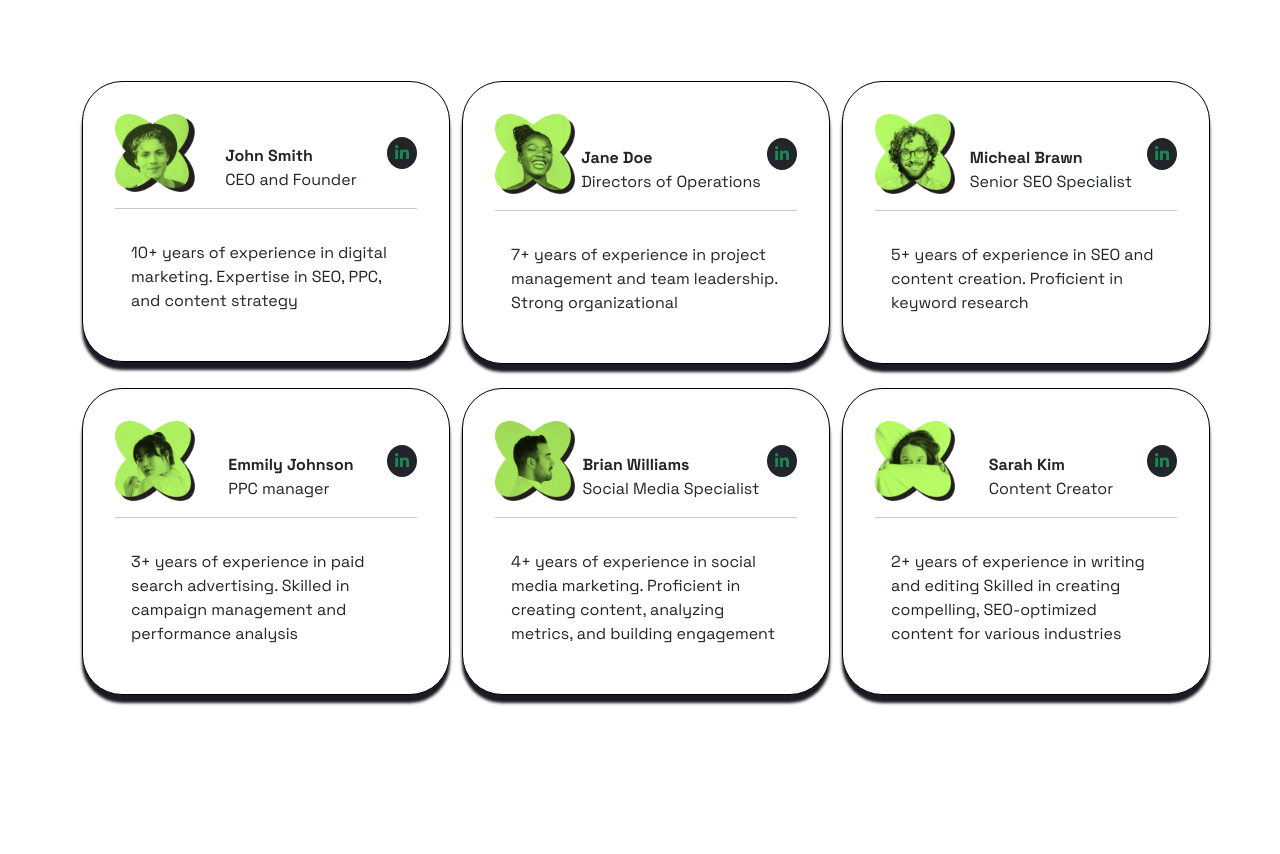
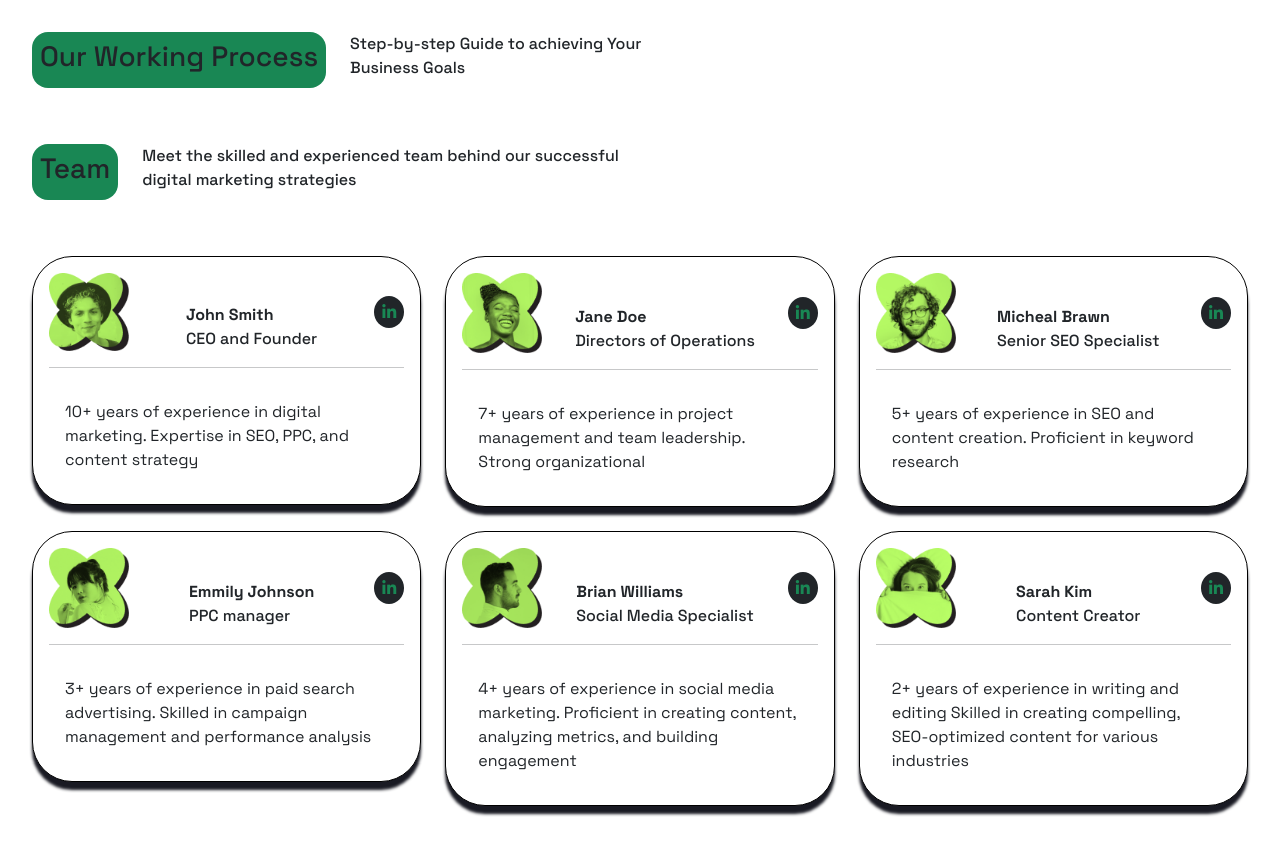
Before and after one commit to LSETF-COHORT2024/positivus, a React (Vite) app: page / in a window 1280 px wide. Shown: the top 854 px of the page. Before the commit the page ends 800 px from the top, so only its background shows below. Built offline with nearby package versions, Linux system fonts and the light colour scheme.

Commit message:
made some changes

```diff
--- a/src/App.css
+++ b/src/App.css
@@ -1,13 +1,30 @@
 #root {
-  max-width: 1280px;
-  margin: 0 auto;
   padding: 2rem;
-  text-align: center;
 }
 body {
-  font-family: 'Space Grotesk', sans-serif;
+  font-family: "Space Grotesk", sans-serif;
 }
 
 .card {
-  padding: 2em;
+  padding: 1em;
 }
+
+.skill-team {
+  width: 40%;
+}
+
+.step-goal {
+  width: 25%;
+}
+
+@media (max-width: 575px) {
+  .skill-team {
+    width: 100%;
+    text-align: center;
+  }
+
+  .step-goal {
+    width: 100%;
+    text-align: center;
+  }
+}
--- a/src/App.jsx
+++ b/src/App.jsx
@@ -1,14 +1,15 @@
 import { useState } from "react";
-import reactLogo from "./assets/react.svg";
 import "bootstrap/dist/css/bootstrap.min.css";
 import "./App.css";
 import Working_proces from "./Component/Working_proces";
+import OurFisrtSection from "./Component/OurFisrtSection";
 
 function App() {
   const [count, setCount] = useState(0);
 
   return (
     <>
+      <OurFisrtSection />
       <Working_proces />
     </>
   );
--- /dev/null
+++ b/src/Component/OurFisrtSection.jsx
@@ -0,0 +1,17 @@
+import React from "react";
+
+function OurFisrtSection() {
+  return (
+    <>
+      <div className="d-flex flex-sm-row flex-column gap-4 text-start mb-5">
+        <h3 className="bg-success p-2 rounded-4">Our Working Process</h3>
+        <p className="step-goal fw-medium">
+          Step-by-step Guide to achieving Your Business Goals
+        </p>
+      </div>
+
+    </>
+  );
+}
+
+export default OurFisrtSection;
--- a/src/Component/Working_proces.jsx
+++ b/src/Component/Working_proces.jsx
@@ -7,7 +7,7 @@ import fourth from "../assets/images/Picture-4.png";
 import fifth from "../assets/images/Picture-5.png";
 import sixth from "../assets/images/Picture-6.png";
 
-const CardComponent = () => {
+const Working_proces = () => {
   const variants = [
     "Primary",
     "Primary",
@@ -43,15 +43,21 @@ const CardComponent = () => {
   ]; // Arrays
 
   return (
-    <Container>
+    <div>
+      <div className="d-flex flex-sm-row flex-column gap-4 text-start mb-5">
+        <h3 className="bg-success p-2 rounded-4">Team</h3>
+        <p className="skill-team fw-medium">
+          Meet the skilled and experienced team behind our successful digital
+          marketing strategies
+        </p>
+      </div>
       <Row>
         {variants.map((variant, index) => (
-          <Col md={4} key={index} className="mb-4">
+          <Col lg={4} md={6} key={index} className="mb-4">
             <Card
               bg="white"
               text="dark"
               style={{
-                width: "23rem",
                 boxShadow: "0px 8px 3px #191A23",
                 borderRadius: "40px",
                 border: "1px solid black",
@@ -68,9 +74,11 @@ const CardComponent = () => {
                     <p style={{ margin: 0, fontWeight: "bold" }}>
                       {name[index]}
                     </p>
-                    <p style={{ margin: 0 }}>{title[index]}</p>
+                    <p style={{ margin: 0 }} className="fw-medium">
+                      {title[index]}
+                    </p>
                   </div>
-                  <i class="fa-brands fa-linkedin-in bg-dark p-2 text-success rounded-circle"></i>
+                  <i className="fa-brands fa-linkedin-in bg-dark p-2 text-success rounded-circle"></i>
                 </div>
               </div>
               <hr />
@@ -83,8 +91,8 @@ const CardComponent = () => {
           </Col>
         ))}
       </Row>
-    </Container>
+    </div>
   );
 };
 
-export default CardComponent;
+export default Working_proces;
```
Also changed, not shown: 1 other file (tests, documents, lock files or other folders).
